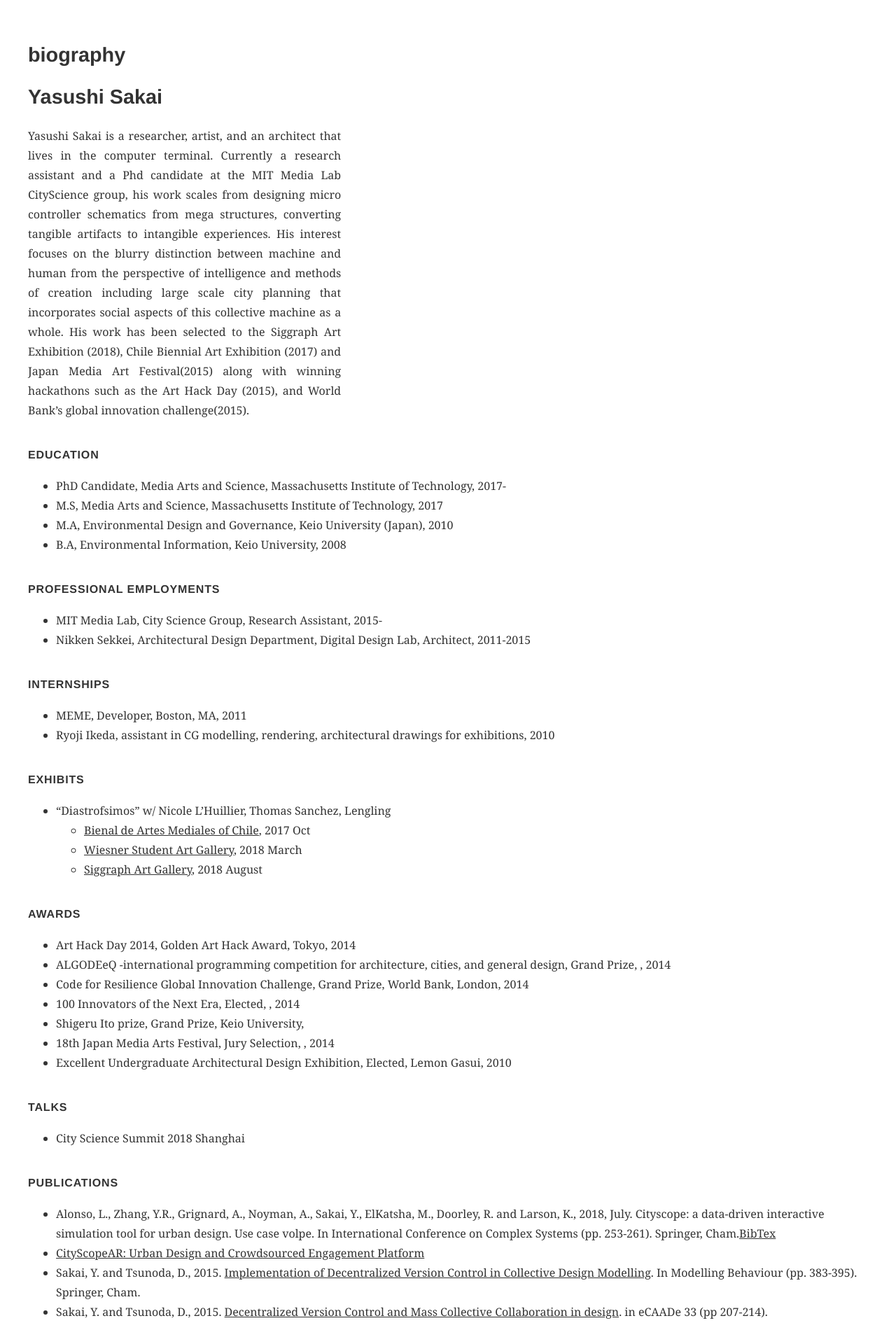
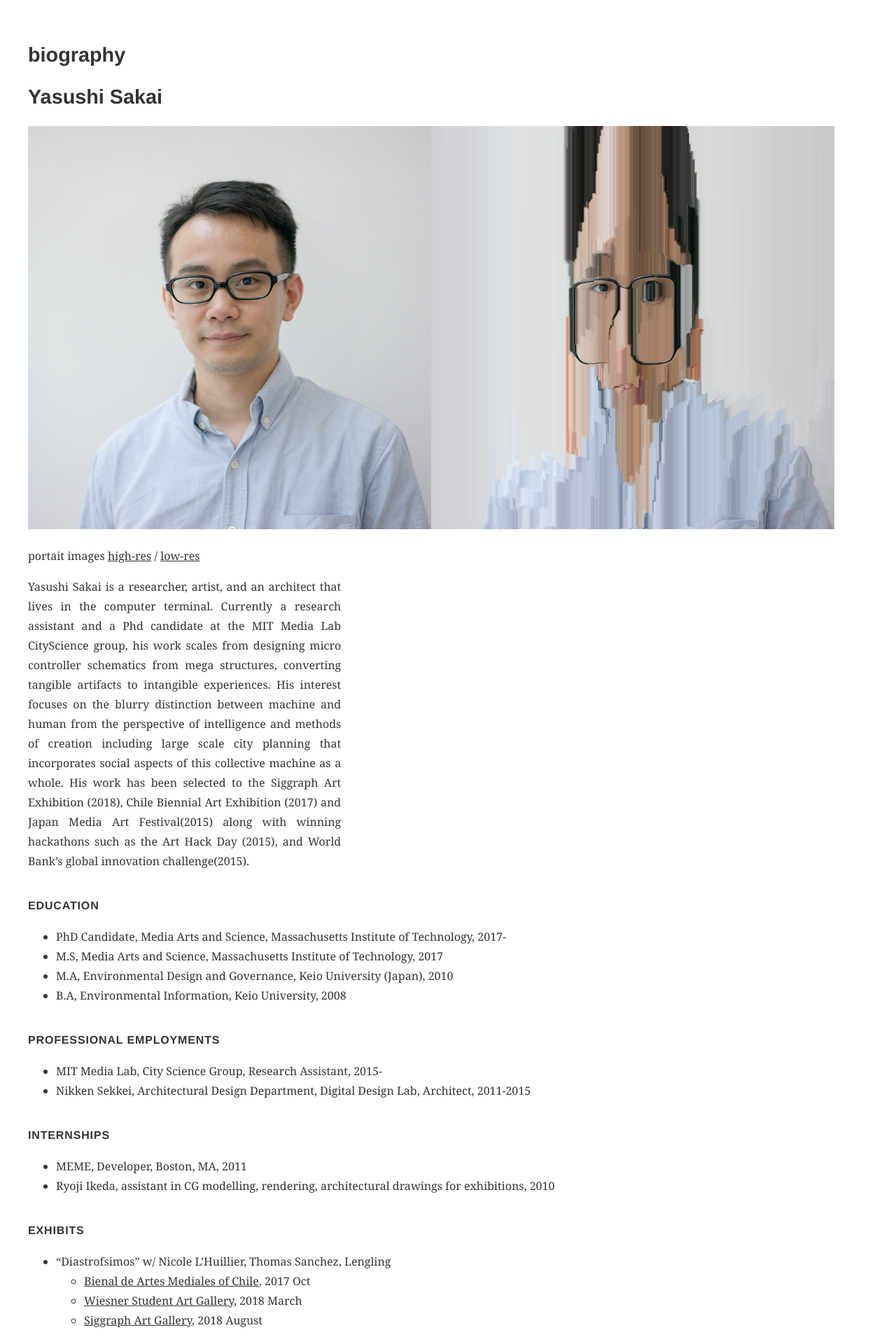
Before and after one commit to yasushisakai/yasushisakai.github.io, a Jekyll site: the page built from bio.md, in a window 1280 px wide. Shown: the top 1920 px of the page at 70% size. Built offline with Jekyll 4.4.1, drawn with Linux system fonts in a browser that asks for light colours.

Commit message:
updated bio

```diff
--- a/bio.md
+++ b/bio.md
@@ -4,6 +4,11 @@ title: biography
 ---
 
 # Yasushi Sakai
+
+![](images/portrait_distorted.jpg)
+
+portait images
+[high-res](images/yasushisakai_portrait.jpg) / [low-res](images/yasushisakai_portrait_lowres.jpg)
 
 Yasushi Sakai is a researcher, artist, and an architect that lives in the computer terminal. Currently a research assistant and a Phd candidate at the MIT Media Lab CityScience group, his work scales from designing micro controller schematics from mega structures, converting tangible artifacts to intangible experiences. His interest focuses on the blurry distinction between machine and human from the perspective of intelligence and methods of creation including large scale city planning that incorporates social aspects of this collective machine as a whole. His work has been selected to the Siggraph Art Exhibition (2018), Chile Biennial Art Exhibition (2017) and Japan Media Art Festival(2015) along with winning hackathons such as the Art Hack Day (2015), and World Bank's global innovation challenge(2015).
 
--- a/css/style.css
+++ b/css/style.css
@@ -38,6 +38,7 @@ footer#copyright {
 img {
   margin: 0;
   padding: 0;
+  width: 90vw;
 }
 
 ul.no-bullets {
```
Also changed, not shown: images/portrait_distorted.jpg (added), images/yasushisakai_portrait_lowres.jpg (added), 1 other file.
